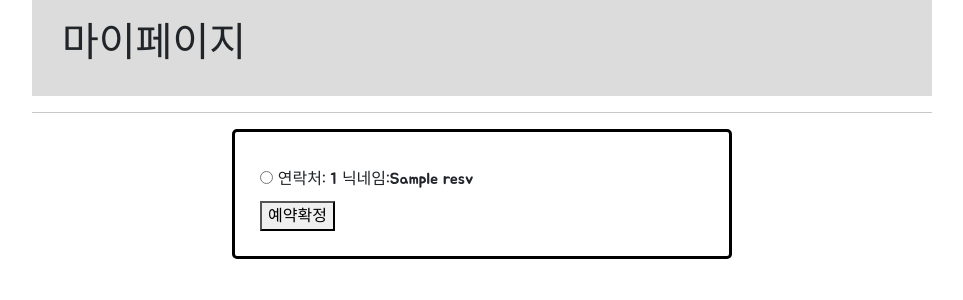
After one commit to joosomi/dream-share, a Flask app: template templates/mypage.html in a window 1280 px wide. The commit adds this page. Shown: the top 300 px of the page, without its empty margins (158-1121 px from the left). Run offline with Flask 3, Linux system fonts and the light colour scheme; the template is opened without the code that fills it: most values are stand-ins (such as "Sample title", 1, 10 or a date in 2020).

Commit message:
feat: 최종

```diff
--- a/app.py
+++ b/app.py
@@ -41,6 +41,25 @@ def render_reservation():
     post_id = request.args.get('post_id')
     return render_template('reservation.html',post_id = post_id)
 
+@app.route('/reservation-list', methods=['GET'])
+def render_reservation_view():
+    post_id= request.args.get('id')
+    receive_token = request.cookies.get('access-token')
+    logined_id = security_service.getIdWithValidation(receive_token)
+    post_user_set = dict()
+
+    post_user_set['post_id'] = post_id
+    post_user_set['logined_id'] = logined_id['id']
+    is_authorized = security_service.is_authorized(post_user_set)
+    if is_authorized is False:
+        return jsonify({'result': 'fail', 'msg': '예약정보는 글 작성자만 볼 수 있습니다.'})
+
+    result = reservation_service.get_reservation_list(post_id)
+
+    if result :
+        return render_template('mypage.html',resvs = result)
+    else:
+        return jsonify({'result': 'fail', 'msg': '예약정보를 불러올 수 없습니다.'})
 
 # ========================= user controller =========================
 
@@ -84,7 +103,6 @@ def validate_userid():
         return jsonify({'result': 'fail', 'msg': '이미 존재하는 아이디입니다.'})
 
 
-# 로그인
 @app.route('/user/login', methods=['POST'])
 def login():
     user = dict()
@@ -220,27 +238,6 @@ def api_write_a_resv():
     else:
         return jsonify({'result': 'fail', 'msg': '다시 시도해주세요.'})
 
-# 예약 조회
-@app.route('/reservation', methods=['GET'])
-def api_get_reservations():
-    post_id= request.args.get('id')
-    receive_token = request.cookies.get('access-token')
-    logined_id = security_service.getIdWithValidation(receive_token)
-    post_user_set = dict()
-
-    post_user_set['post_id'] = post_id
-    post_user_set['logined_id'] = logined_id['id']
-    is_authorized = security_service.is_authorized(post_user_set)
-    if is_authorized is False:
-        return jsonify({'result': 'fail', 'msg': '예약정보는 글 작성자만 볼 수 있습니다.'})
-
-    result = reservation_service.get_reservation_list(post_id)
-
-    if result :
-        return jsonify({'result': 'success', 'reservation': result})
-    else:
-        return jsonify({'result': 'fail', 'msg': '예약정보를 불러올 수 없습니다.'})
-
 
 #예약 선택
 @app.route('/reservation/select', methods=['GET'])
@@ -250,9 +247,9 @@ def api_pick_reservations():
     result = reservation_service.pick_resv(resv_id)
 
     if result:
-        return jsonify({'result': 'success', 'msg': "예약이 완료되였습니다"})
+        return redirect(url_for('render_main'))
     else:
-        return jsonify({'result': 'success', 'msg': '예약에 실패했습니다.'})
+        return jsonify({'result': 'fail', 'msg': '예약에 실패했습니다.'})
 
 if __name__ == '__main__':
     app.run('0.0.0.0',port=5001,debug=True)
--- /dev/null
+++ b/templates/mypage.html
@@ -0,0 +1,57 @@
+<!DOCTYPE html>
+<html lang="en">
+<head>
+    <meta charset="utf-8">
+    <meta name="viewport" content="width=device-width, initial-scale=1, shrink-to-fit=no">
+    <title>마이페이지</title>
+    <link href="https://cdn.jsdelivr.net/npm/bootstrap@5.0.2/dist/css/bootstrap.min.css" rel="stylesheet"
+        integrity="sha384-EVSTQN3/azprG1Anm3QDgpJLIm9Nao0Yz1ztcQTwFspd3yD65VohhpuuCOmLASjC" crossorigin="anonymous">
+    <script src="https://ajax.googleapis.com/ajax/libs/jquery/3.5.1/jquery.min.js"></script>
+    <script src="https://cdn.jsdelivr.net/npm/bootstrap@5.0.2/dist/js/bootstrap.bundle.min.js"
+        integrity="sha384-MrcW6ZMFYlzcLA8Nl+NtUVF0sA7MsXsP1UyJoMp4YLEuNSfAP+JcXn/tWtIaxVXM"
+        crossorigin="anonymous"></script>
+    <link href="https://fonts.googleapis.com/css2?family=Jua&display=swap" rel="stylesheet">
+    <style>
+        * {
+            font-family: 'Jua', sans-serif;
+        }
+        .wrap {
+            margin: auto;
+            width: 900px;
+        }
+        .title {
+            background-color: gainsboro;
+            padding: 20px 30px;
+        }
+        .form-group {
+            margin: 10px 0;
+        }
+        .posting-box {
+            margin: 10px auto 30px auto;
+            width: 500px;
+            border: 3px solid black;
+            border-radius: 5px;
+            padding: 25px;
+        }
+    </style>
+</head>
+<body>
+    <div class="wrap">
+        <div class="title">
+            <h1>마이페이지</h1>
+        </div>
+        <hr>
+        <div class="posting-box">
+            <form id="reservationForm">
+                {% for resv in resvs %}
+                <div class="form-group">
+                    <input type="radio" name="phone" value={{resv[2]}}>
+                    <label for={{resv[0]}}>연락처: {{resv[0]}}  닉네임:{{resv[1]}}</label>
+                </div>
+                {% endfor %}
+                <button type="submit" onclick="location.href='http://127.0.0.1:5001/reservation/select?id={{resv[2]}}'">예약확정</button>
+            </form>
+        </div>
+    </div>
+</body>
+</html>
```
Also changed, not shown: templates/testmain.html (+32 -18 lines).
